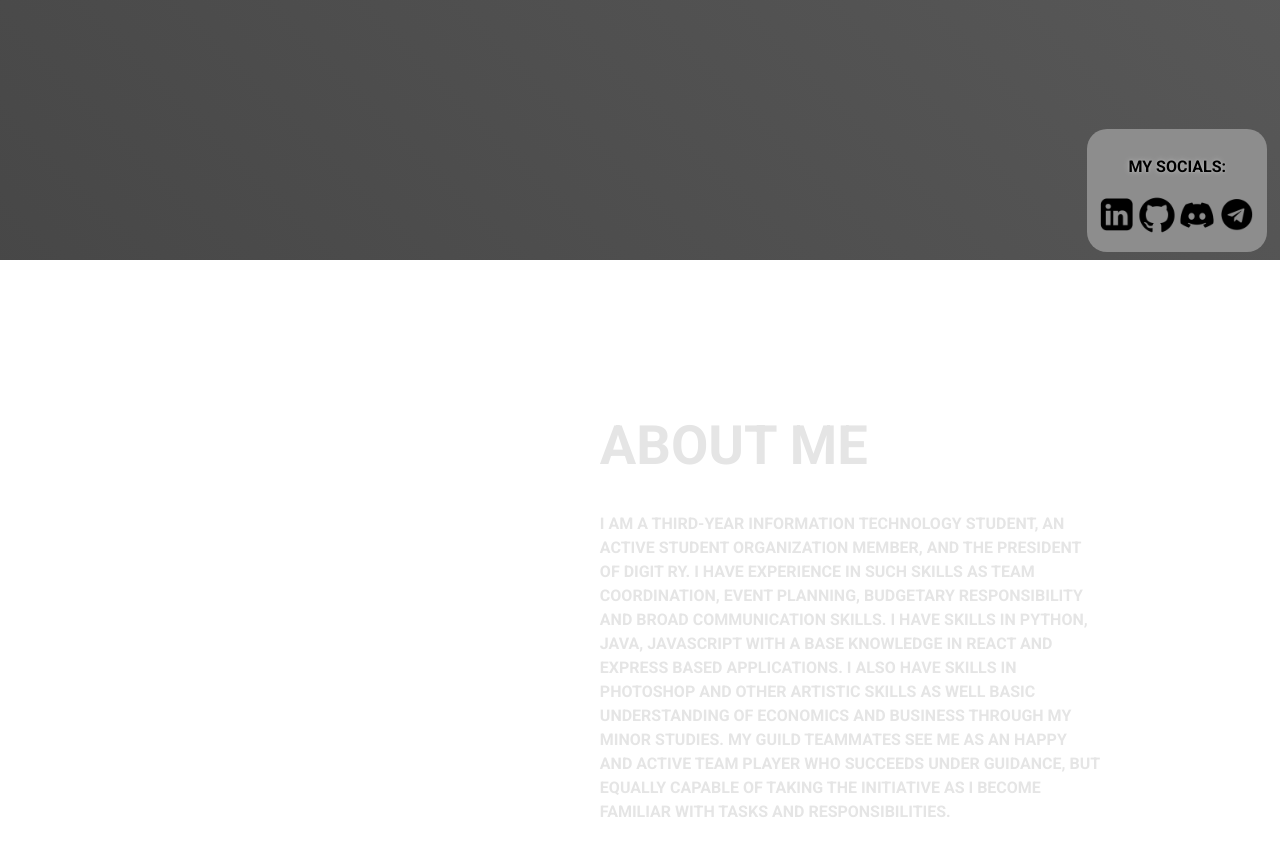
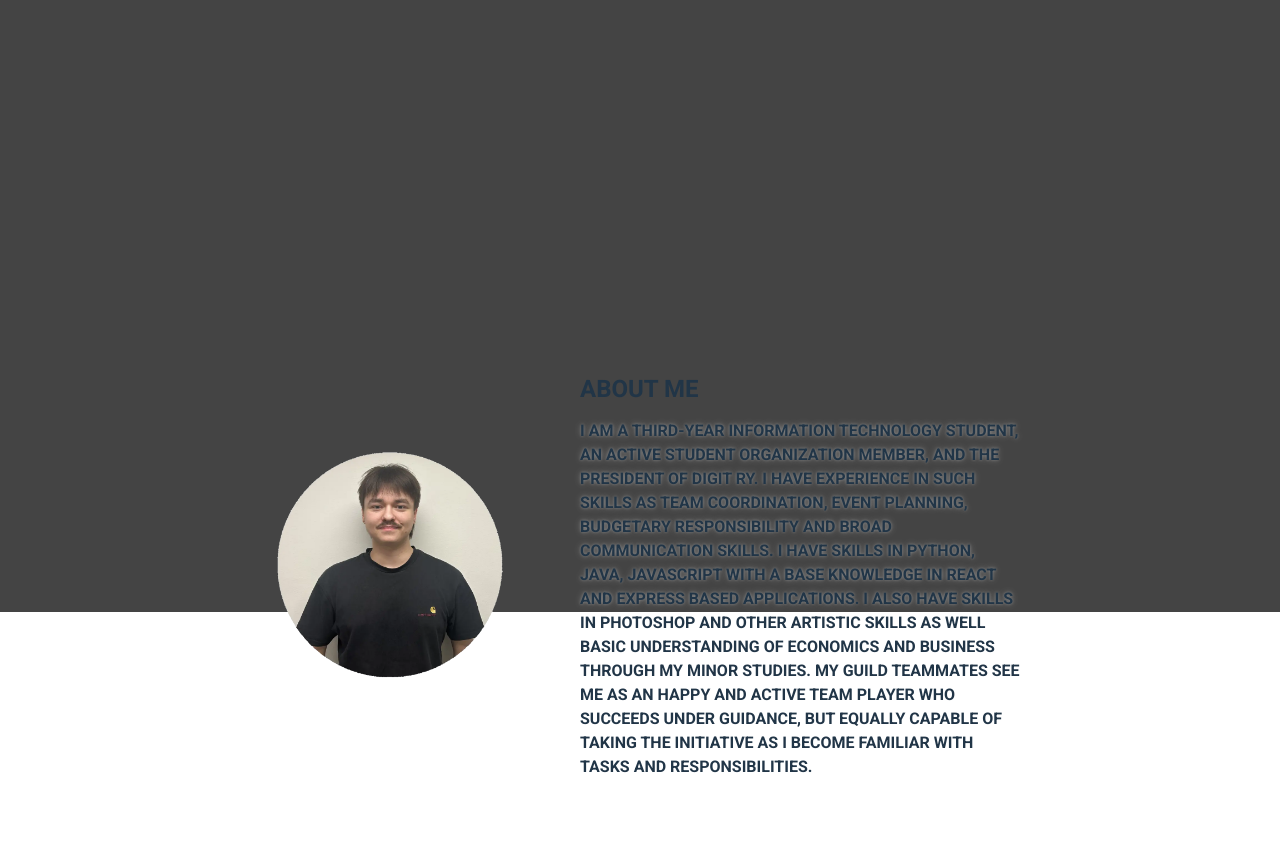
Before and after one commit to klsova/website, a React (Vite) app: page / in a window 1280 px wide. Shown: the part 540-1396 px from the top of the page. After the commit the page ends 1355 px from the top, so only its background shows below. Built offline with nearby package versions, Linux system fonts and the light colour scheme.

Commit message:
more changes

```diff
--- a/index.html
+++ b/index.html
@@ -8,5 +8,6 @@
   <body>
     <div id="root"></div>
     <script type="module" src="/src/main.jsx"></script>
+    <script src="src/cursor.js"></script>
   </body>
 </html>
--- a/src/App.css
+++ b/src/App.css
@@ -1,39 +1,53 @@
 @import url('https://fonts.googleapis.com/css?family=Roboto:700');
 
-body {
+.cursor {
+  width: 240px;
+  height: 240px;
+  background: radial-gradient(circle, rgba(134, 134, 134, 0.2) 0%, rgba(44, 44, 44, 0.24) 100%);
+  border-radius: 50%;
+  position: absolute;
+  transform: translate(-50%, -50%);
+  pointer-events: none;
+  transition: transform 0.1s ease, background 0.3s ease;
+  z-index: 10000;
+}
+
+.cursor--hidden {
+  opacity: 0;
+}
+
+.cursor--clicked {
+  transform: translate(-50%, -50%) scale(0.75);
+}
+
+.cursor--link-hovered {
+  transform: translate(-50%, -50%) scale(1.5);
+}
+
+html, body {
   font-family: 'Roboto';
-  background-color: #131417;
-  background: linear-gradient(45deg, #202020, #5f5f5f);
-  background-size: 400%, 400%;
-  animation: gradient 15s ease infinite;
-  display: flex;
-  justify-content: center;
-  align-items: center;
-  height: 100vh;
+  background-color: #444444;
+  height: 120%;
   margin: 0;
-  flex-direction: column;
-  padding: 20px;
+  padding: 0;
   box-sizing: border-box;
 }
 
-@keyframes gradient {
-  0% {
-    background-position: 0%, 50%;
-  }
-  50% {
-    background-position: 100%, 50%;
-  }
-  100% {
-    background-position: 0%, 50%;
-  }
+body {
+  display: flex;
+  flex-direction: column;
+  align-items: center;
+  padding: 20px;
+  min-height: 100%;
 }
 
 .header {
   width: 100%;
-  background-color: rgba(0, 0, 0, 0.4);
   padding: 10px 10px;
   display: flex;
   position: fixed;
+  justify-content: space-between;
+  align-items: center;
   top: 0;
   left: 0;
   z-index: 1000;
@@ -55,10 +69,10 @@ body {
 
 .button-container {
   display: flex;
-  gap: 10px;
+  gap: 20px;
   justify-content: flex-end;
   align-items: center;
-  width: 95%;
+  margin-right: 20px;
 }
 
 .aboutme-button, .ddbutton {
@@ -70,22 +84,38 @@ body {
   background-color: rgb(20, 20, 20);
 }
 
+.about-container {
+  display: flex;
+  align-items: flex-start;
+  max-width: 800px;
+  margin: 0 auto;
+}
+
 
 .about {
-  margin-top: 1500px;
+  margin-top: 0px;
   padding: 20px;
   border-radius: 8px;
   max-width: 500px;
-  margin-left: auto;
-  margin-right: auto;
+  margin-left: 0;
+  margin-right: 0;
 }
 
 .about h1 {
   font-size: 1.5em;
+  text-transform: uppercase;
 }
 
 .about p {
   font-size: 16px;
+  text-transform: uppercase;
+}
+
+.kalle {
+  width: 300px;
+  height: auto;
+  margin-right: 20px;
+  margin-top: 75px;
 }
 
 .dropdownmenu {
@@ -197,24 +227,28 @@ p {
   100% {margin-top: 0;}
 }
 
+main {
+  display: flex;
+  flex-direction: column;
+  align-items: center;
+  justify-content: center;
+  padding-top: 60px;
+  width: 100%;
+
+}
+
 .logo-container {
-  font-size: 16px;
-  color: #000000;
-  text-align: center;
-  background-color: rgb(141, 141, 141);
+  display: flex;
+  gap: 20px;
+  margin-top: 7px;
   position: absolute;
-  bottom: 1%;
-  right: 1%;
-  padding: 10px;
-  border-radius: 20px;
-  max-width: 250px;
+  top: 10px;
+  right: 300px;
 }
 
 .logos {
   display: flex;
-  gap: 0px;
-  flex-wrap: wrap;
-  justify-content: center;
+  gap: 20px;
 }
 
 .logo {
--- a/src/App.jsx
+++ b/src/App.jsx
@@ -3,6 +3,7 @@ import linkedinLogo from './assets/linkedin.png'
 import githubLogo from './assets/github.png'
 import discordLogo from './assets/discord.png'
 import telegramLogo from './assets/telegram.png'
+import KalleSova from './assets/KalleSova.png'
 import './App.css'
 
 function App() {
@@ -19,7 +20,7 @@ function App() {
   return (
     <>
       <header className='header'>
-        <div className ='KS'>
+        <div className='KS'>
           <p>KS.</p>
         </div>
         <div className='button-container'>
@@ -33,21 +34,7 @@ function App() {
             </div>
           )}
         </div>
-        </header>
-        <main className="text-container">
-          <p>Hello 👋 I'm</p>
-          <section className='animation'>
-            <div className='first'><div>Kalle</div></div>
-            <div className='second'><div>Student</div></div>
-            <div className='third'><div>Techie</div></div>
-          </section>
-
-          <div id='about' className='about'>
-            <h1>About me</h1>
-            <p>I am a third-year Information Technology student, an active student organization member, and the President of Digit ry. I have experience in such skills as team coordination, event planning, budgetary responsibility and broad communication skills. I have skills in Python, Java, JavaScript with a base knowledge in React and Express based applications. I also have skills in Photoshop and other artistic skills as well basic understanding of economics and business through my minor studies. My guild teammates see me as an happy and active team player who succeeds under guidance, but equally capable of taking the initiative as I become familiar with tasks and responsibilities.</p>
-          </div>
         <div className="logo-container">
-            <p>My socials:</p>
           <div className='logos'>
             <a href="https://www.linkedin.com/in/kalle-sova-5b4616292/" target='_blank' rel='noopener noreferrer'>
               <img src={linkedinLogo} alt="LinkedIn" className='logo' />
@@ -63,6 +50,24 @@ function App() {
             </a>
           </div>
         </div>
+      </header>
+      <main>
+        <div className="text-container">
+          <p>Hello 👋 I'm</p>
+          <section className='animation'>
+            <div className='first'><div>Kalle</div></div>
+            <div className='second'><div>Student</div></div>
+            <div className='third'><div>Techie</div></div>
+          </section>
+        </div>
+
+        <div className='about-container'>
+          <img src={KalleSova} alt="Kalle Sova" className='kalle' />
+          <div id="about" class="about">
+          <h1>About me</h1>
+          <p>I am a third-year Information Technology student, an active student organization member, and the President of Digit ry. I have experience in such skills as team coordination, event planning, budgetary responsibility and broad communication skills. I have skills in Python, Java, JavaScript with a base knowledge in React and Express based applications. I also have skills in Photoshop and other artistic skills as well basic understanding of economics and business through my minor studies. My guild teammates see me as an happy and active team player who succeeds under guidance, but equally capable of taking the initiative as I become familiar with tasks and responsibilities.</p>
+        </div>
+        </div>
       </main>
     </>
   )
--- /dev/null
+++ b/src/cursor.js
@@ -0,0 +1,35 @@
+document.addEventListener("DOMContentLoaded", function() {
+    const cursor = document.createElement("div");
+    cursor.classList.add("cursor");
+    document.body.appendChild(cursor);
+
+    document.addEventListener("mousemove", (e) => {
+      cursor.style.left = `${e.clientX + window.scrollX}px`;
+      cursor.style.top = `${e.clientY + window.scrollY}px`;
+    });
+
+    document.addEventListener("mousedown", () => {
+      cursor.classList.add("cursor--clicked");
+    });
+
+    document.addEventListener("mouseup", () => {
+      cursor.classList.remove("cursor--clicked");
+    });
+
+    document.querySelectorAll("a, button").forEach((el) => {
+      el.addEventListener("mouseover", () => {
+        cursor.classList.add("cursor--link-hovered");
+      });
+      el.addEventListener("mouseout", () => {
+        cursor.classList.remove("cursor--link-hovered");
+      });
+    });
+
+    document.addEventListener("mouseleave", () => {
+      cursor.classList.add("cursor--hidden");
+    });
+
+    document.addEventListener("mouseenter", () => {
+      cursor.classList.remove("cursor--hidden");
+    });
+  });
```
Also changed, not shown: src/assets/KalleSova.png (added). Lines whose indentation alone changed are shown as unchanged.
